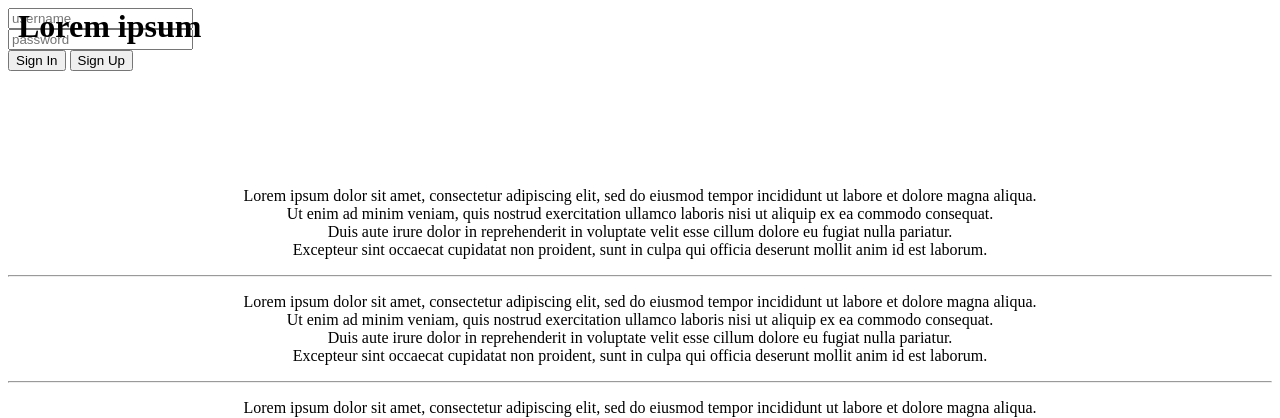
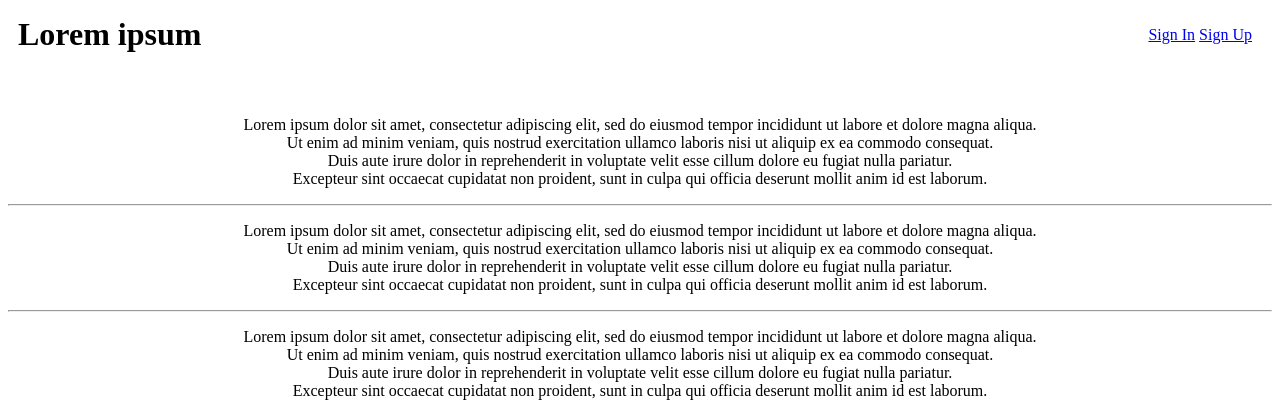
Before and after one commit to tukkimiesjonni/cybersecurityproject1, a Flask app: page / in a window 1280 px wide. Shown: the top 418 px of the page. Run offline with Flask 3, Linux system fonts and the light colour scheme.

Commit message:
Changed the login-form to links

```diff
--- a/templates/home.html
+++ b/templates/home.html
@@ -9,14 +9,10 @@
     </head>
     <body>
         <h1>Lorem ipsum</h1>
-        <form action="#" method="POST" class="sign-form">
-            <input type="text" name="username" placeholder="username">
-            <br>
-            <input type="text" name="password" placeholder="password">
-            <br>
-            <input type="submit" value="Sign In">
-            <input type="submit" value="Sign Up">
-        </form>
+        <div class="redirect-links">
+            <a href="/login">Sign In<a/>
+            <a href="/register">Sign Up</a>
+        </div>
         <center>
             <div class="threads">
                 <p>
```
